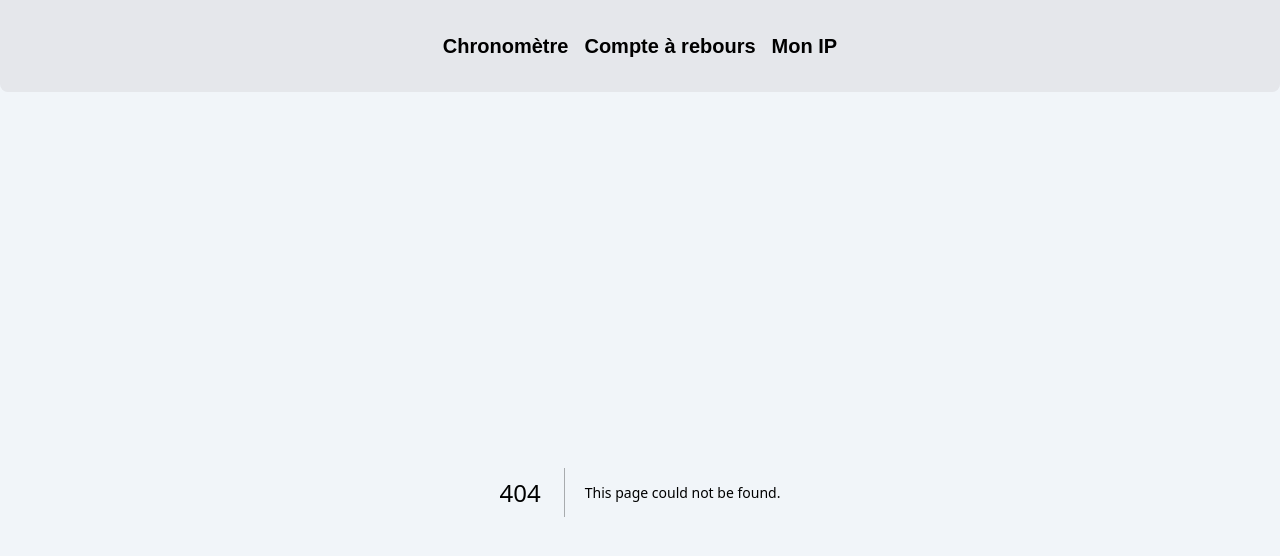
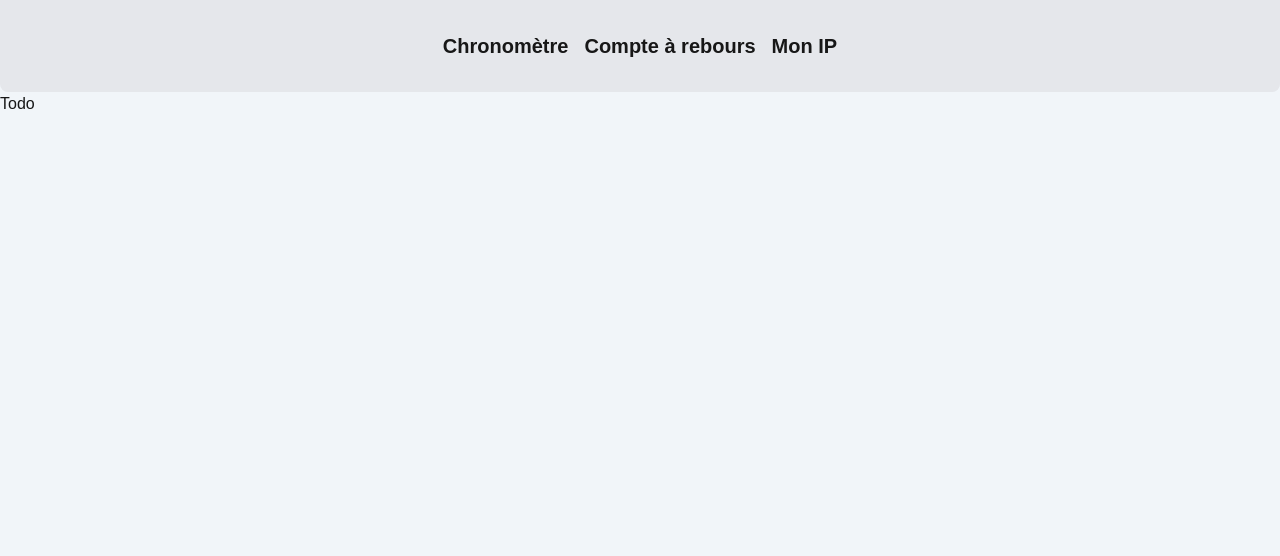
Before and after one commit to EmpiDev/empidev.github.io, a Next.js app: page /todo in a window 1280 px wide. Before the commit this address had no page. Shown: the top 556 px of the page. Built offline with nearby package versions, Linux system fonts and the light colour scheme.

Commit message:
Refactor layout and component styles, add Todo component

```diff
--- /dev/null
+++ b/src/app/todo/page.tsx
@@ -0,0 +1,7 @@
+export default function Todo() {
+    return (
+        <div>
+            <h1>Todo</h1>
+        </div>
+    );
+}
```
Also changed, not shown: package.json (+6 -5 lines), 1 other file (tests, documents, lock files or other folders).
